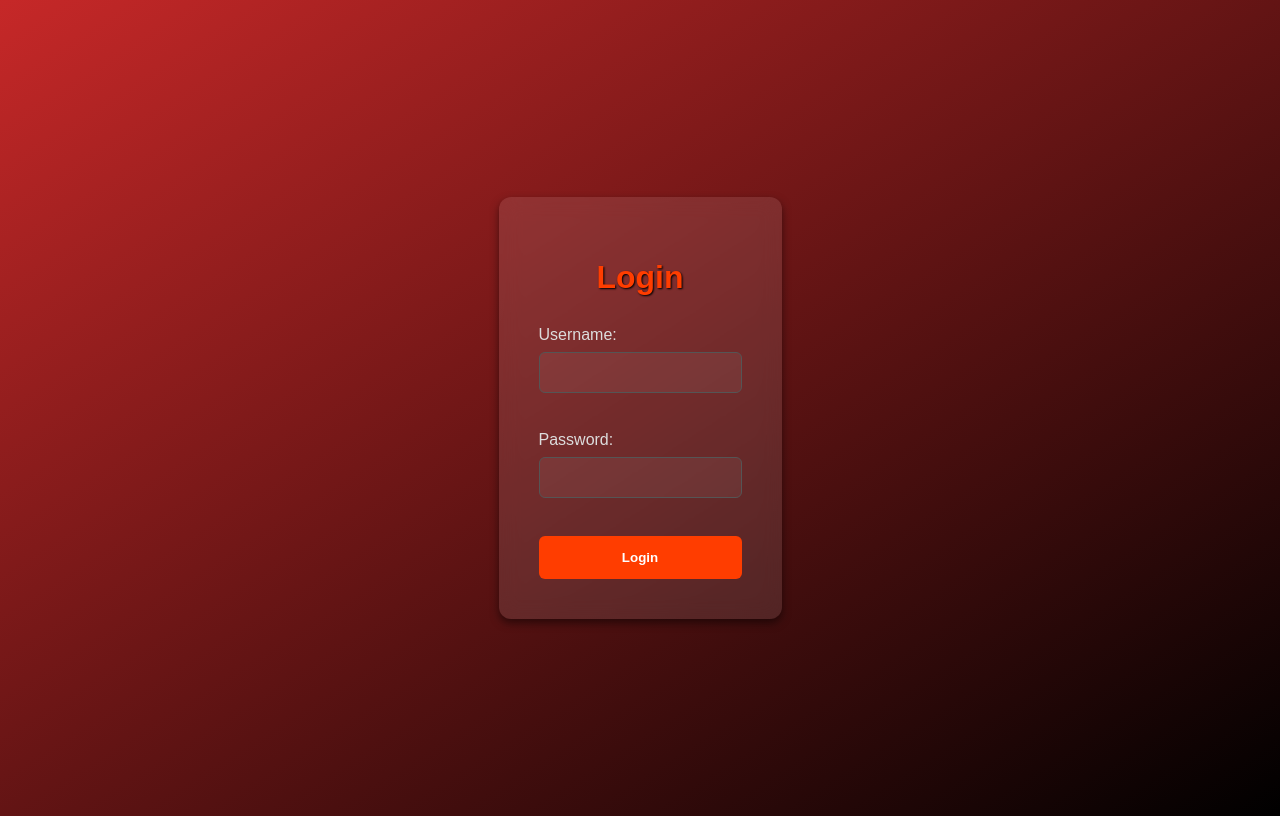
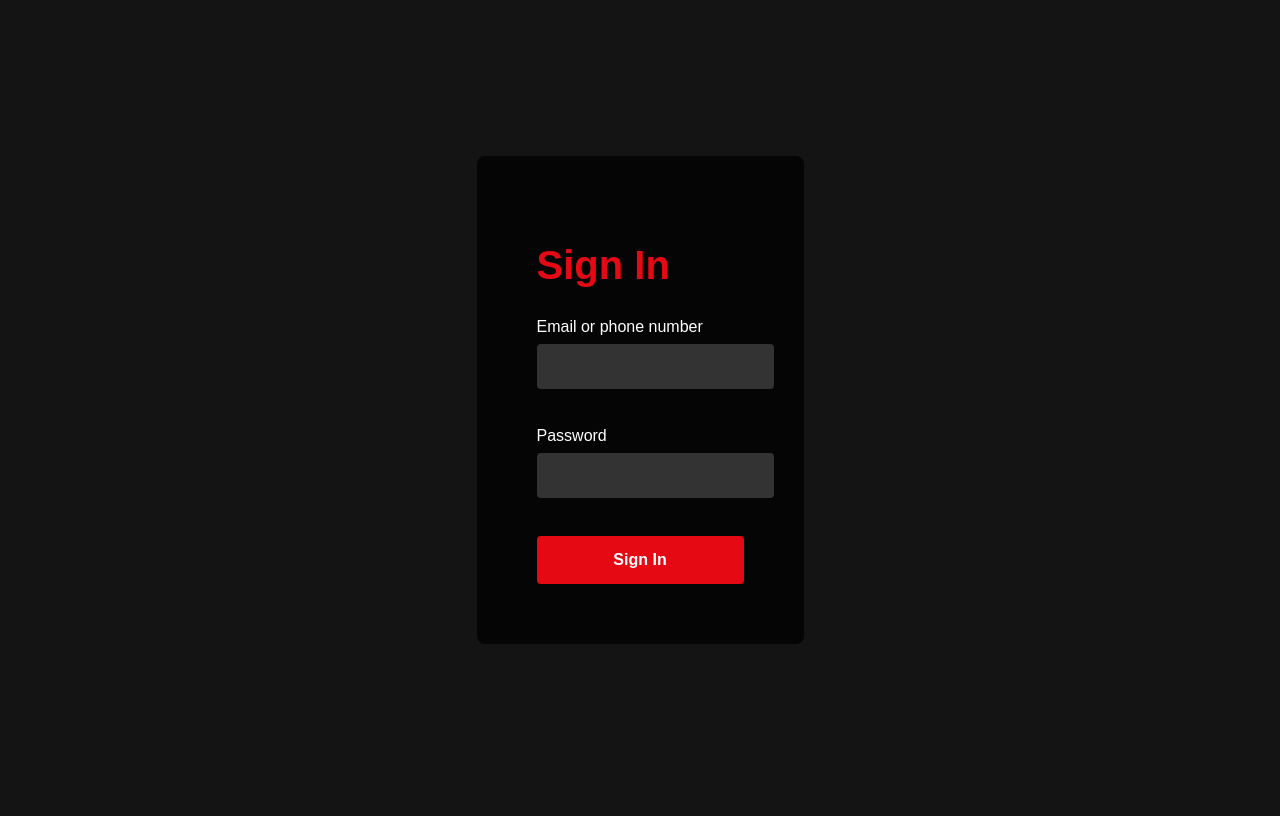
Before and after one commit to tharunkunuthuru/application-part, a Flask app: page / in a window 1280 px wide. After the commit the page ends 644 px from the top, so only its background shows below. Run offline with Flask 2, Linux system fonts and the light colour scheme.

Commit message:
Update login.html

```diff
--- a/templates/login.html
+++ b/templates/login.html
@@ -3,83 +3,75 @@
 <head>
     <meta charset="UTF-8">
     <meta name="viewport" content="width=device-width, initial-scale=1.0">
-    <title>Login</title>
+    <title>Sign In</title>
     <style>
         body {
-            font-family: 'Montserrat', sans-serif; /* Modern font choice */
+            font-family: Arial, sans-serif;
+            background-color: #141414; /* Netflix background */
+            color: white;
+            margin: 0;
             display: flex;
             justify-content: center;
             align-items: center;
             min-height: 100vh;
-            background: linear-gradient(to bottom right, #c62828, #000000); /* Red/black gradient */
         }
 
-        form {
-            background-color: rgba(255, 255, 255, 0.1); /* Slightly transparent white */
-            padding: 40px;
-            border-radius: 12px;
-            box-shadow: 0 4px 8px rgba(0, 0, 0, 0.5);
-            backdrop-filter: blur(10px); /* Glassmorphism effect */
+        .login-container {
+            background-color: rgba(0, 0, 0, 0.75); /* Semi-transparent black */
+            padding: 60px;
+            border-radius: 8px;
         }
 
         h1 {
-            text-align: center;
+            text-align: left;
+            color: #e50914; /* Netflix red */
+            font-size: 2.5em;
             margin-bottom: 30px;
-            color: #ff3d00; /* Bright red */
-            font-weight: 600;
-            text-shadow: 1px 1px 2px #000; /* Subtle shadow for depth */
         }
 
         label {
             display: block;
             margin-bottom: 8px;
-            color: #ddd; /* Light gray */
         }
 
         input[type="text"],
         input[type="password"] {
             width: 100%;
-            padding: 12px;
+            padding: 15px;
             margin-bottom: 20px;
-            border: 1px solid #555; /* Dark gray border */
-            border-radius: 6px;
-            background-color: rgba(255, 255, 255, 0.05); /* Subtle white for inputs */
-            color: #ddd;
-            box-sizing: border-box;
-            transition: border-color 0.3s ease; /* Smooth border transition */
-        }
-
-        input[type="text"]:focus,
-        input[type="password"]:focus {
-            border-color: #ff3d00; /* Red border on focus */
-            outline: none;
+            border: none;
+            background-color: #333; /* Dark background for inputs */
+            color: white;
+            border-radius: 4px;
         }
 
         input[type="submit"] {
-            background-color: #ff3d00;
+            background-color: #e50914; /* Netflix red */
             color: white;
-            padding: 14px 24px;
+            padding: 15px 20px;
             border: none;
-            border-radius: 6px;
+            border-radius: 4px;
             cursor: pointer;
             width: 100%;
-            font-weight: 600;
-            transition: background-color 0.3s ease; /* Smooth background transition */
+            font-size: 1em;
+            font-weight: bold;
         }
 
         input[type="submit"]:hover {
-            background-color: #d32f2f; /* Darker red on hover */
+            background-color: #b90710; /* Darker red on hover */
         }
     </style>
 </head>
 <body>
-    <form action="/login" method="post">
-        <h1>Login</h1>
-        <label for="username">Username:</label>
-        <input type="text" id="username" name="username" required><br><br>
-        <label for="password">Password:</label>
-        <input type="password" id="password" name="password" required><br><br>
-        <input type="submit" value="Login">
-    </form>
+    <div class="login-container">
+        <h1>Sign In</h1>
+        <form action="/login" method="post">
+            <label for="username">Email or phone number</label>
+            <input type="text" id="username" name="username" required><br><br>
+            <label for="password">Password</label>
+            <input type="password" id="password" name="password" required><br><br>
+            <input type="submit" value="Sign In">
+        </form>
+    </div>
 </body>
 </html>
```
